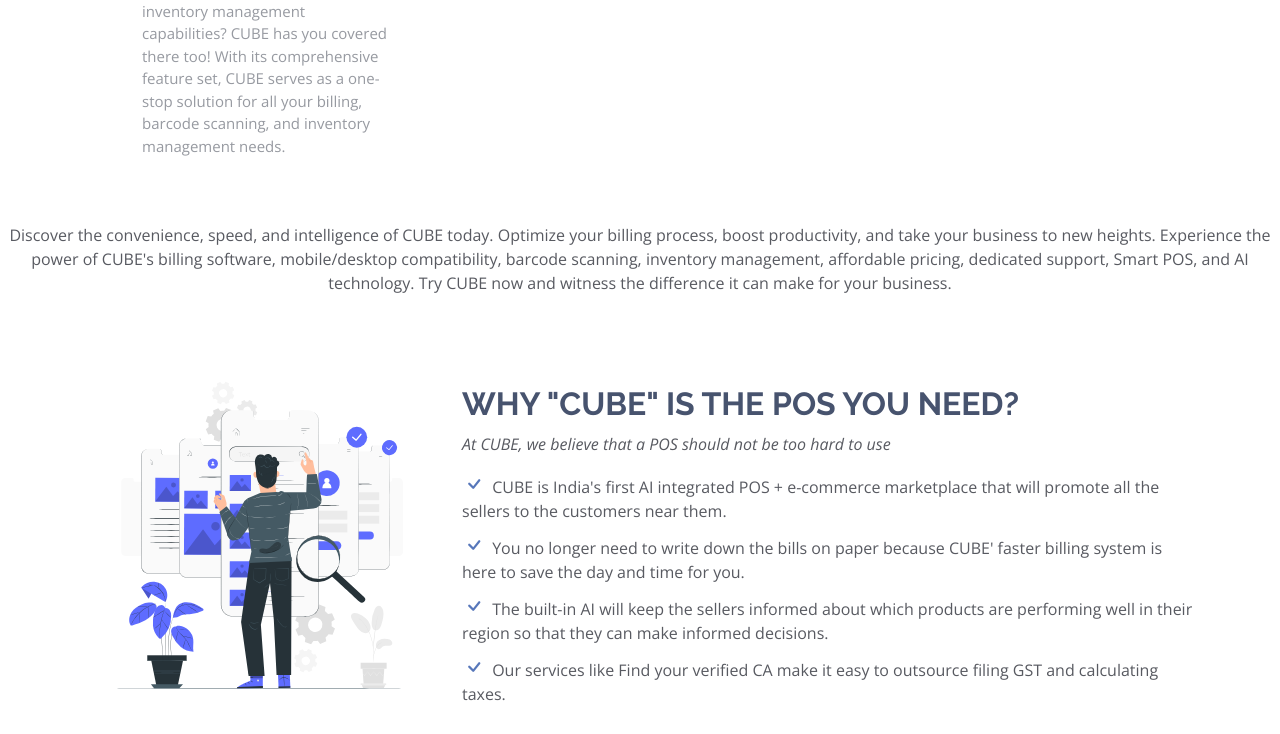
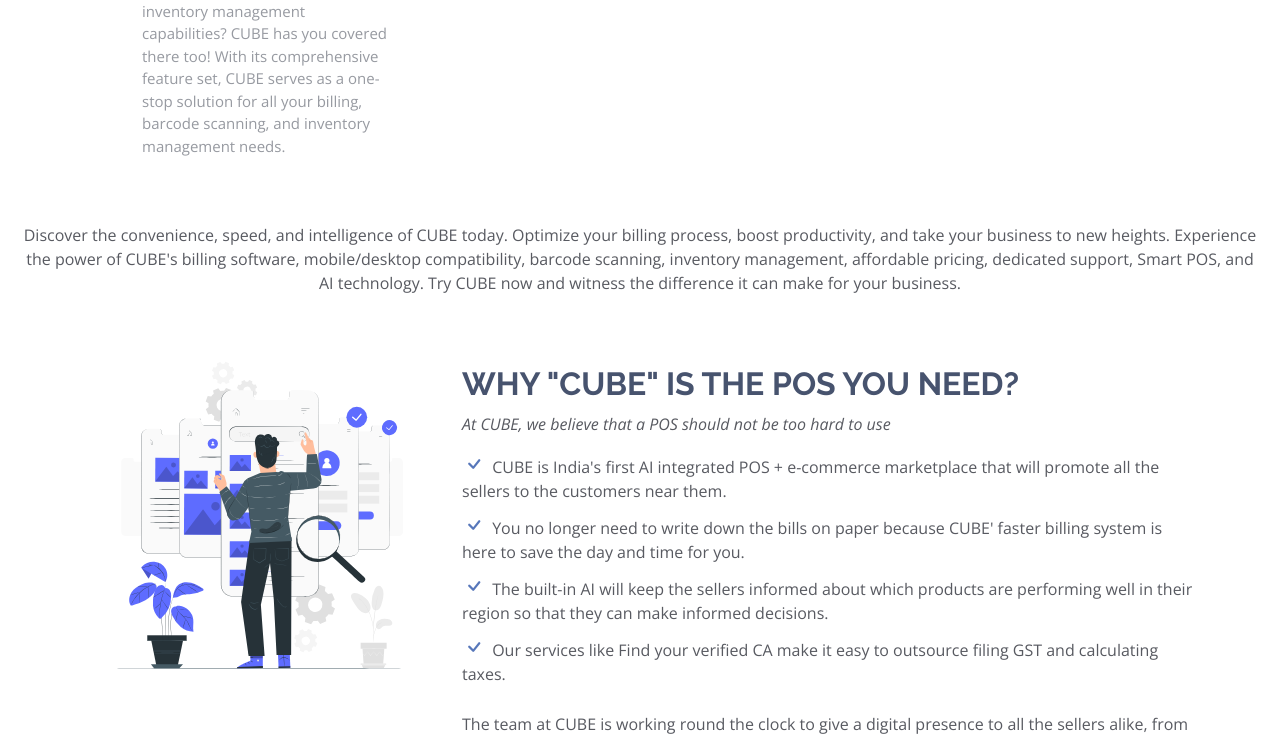
Before and after one commit to Mriganka813/BharatPOS-landing-page, a PHP site: page / in a window 1280 px wide. Shown: the part 1954-2688 px from the top of the page. Run offline with PHP 8.4, Linux system fonts and the light colour scheme.

Commit message:
Update style.css

```diff
--- a/public/css/style.css
+++ b/public/css/style.css
@@ -410,7 +410,9 @@
 
 .section-title1 {
   text-align: center;
-  padding-bottom: 30px;
+  margin-left:20px;
+  margin-right:20px;
+  padding-bottom: 10px;
 }
 .section-title h2 {
   font-size: 32px;
```
